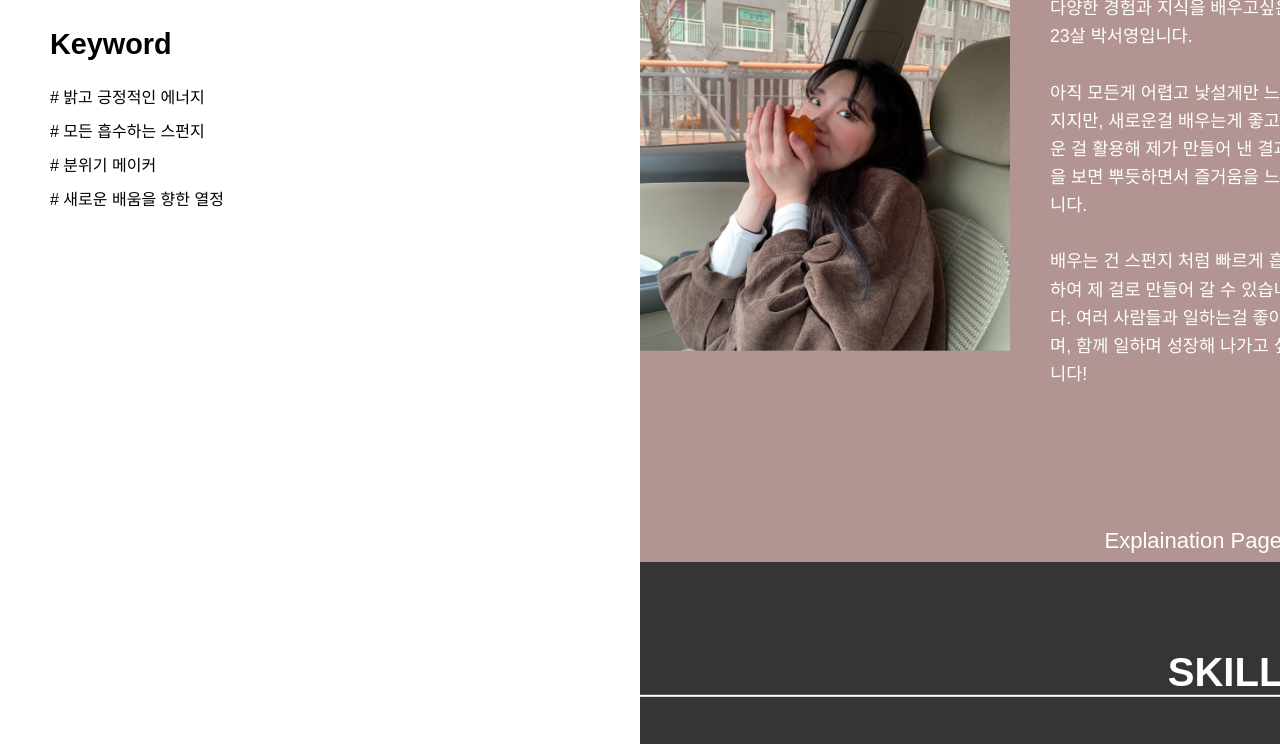
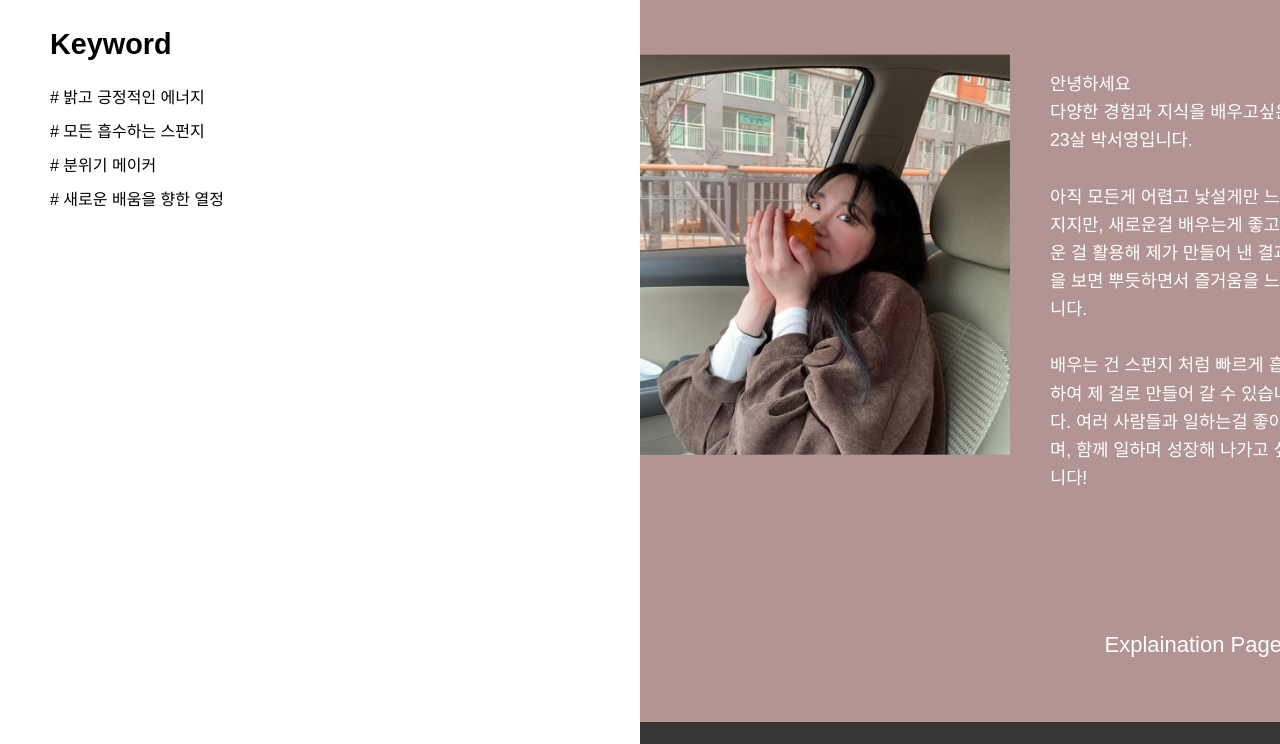
Before and after one commit to yoooung2/portfolio, a plain HTML site: page index.html in a window 1280 px wide. Shown: the part 478-1222 px from the top of the page. Drawn offline with Linux system fonts and the light colour scheme.

Commit message:
메인 보이는거

```diff
--- a/index.css
+++ b/index.css
@@ -20,7 +20,8 @@ img{vertical-align: top;}
 
 
 .center{position: fixed; top: 50%; left: 50%; transform: translate(-50%, -50%); font-size: 3.5rem; z-index: 9;}
-.container .aside{ width: 50%; height: 100vh;  position: fixed;}
+
+.aside{ width: 50%; height: 100vh;  position: fixed;}
 .aside .left_top{font-size: 1.8rem; position: absolute; top: 100px; left: 50px; transition: 1s;}
 .aside .left_bottom{ font-size: 1rem; position: absolute; bottom: 100px; left: 50px;}
 .aside .left_bottom #keyword li{margin-bottom: 10px; line-height: 1.5;}
@@ -31,20 +32,20 @@ img{vertical-align: top;}
 
 
 
-.container .article{width: 50%; margin-left: 50%;}
+.article{width: 50%; margin-left: 50%;}
 .container .right_pofol{overflow: hidden;}
 .right_txt{position: fixed; top: 80px; right: -60px; letter-spacing: 1px; z-index: 999;}
 .right_txt p{ width:200px; position: relative; transform: rotate(-90deg); color: #ddd;}
 .right_txt p::before { content: ""; width:50px; height:1px; background-color: #ddd; display: inline-block; vertical-align: middle; margin-right: 10px;}
 
 /* main_1 */
-.article .main_1{background-color: #b29492; height: 130vh; position: relative; color: white;}
+.article .main_1{background-color: #b29492; height: 150vh; position: relative; color: white;}
 
-.article .main_1 .about{ position: absolute; top: 65%; left:50%;  transform: translate(-50%, -50%); z-index: 999;}
+.article .main_1 .about{ position: absolute; top: 65%; left:50%;  transform: translate(-50%, -50%); z-index: 99;}
 .article .main_1 .about h2{width:700px; position: relative; font-size: 2.5rem; text-align: right;  border-bottom: 2px solid white;}
 
 .article .main_1 .about ul{display: flex; justify-content: right; margin-top: 100px; }
-.article .main_1 .about ul li img{width: 400px; height: 400px; margin-right: 40px;}
+.article .main_1 .about ul li img{width: 400px; height: 400px; margin-right: 40px; }
 .article .main_1 .about ul li:last-child{width: 260px; line-height: 1.6; font-weight: 500;  font-size: 1.1rem; margin-top: 15px;}
 .article .main_1 .about a{padding: 10px; font-size: 22px;  text-align: right; color: white; text-decoration: none; }
 .article .main_1 .about a:hover{color: #7e4a46;}
```
